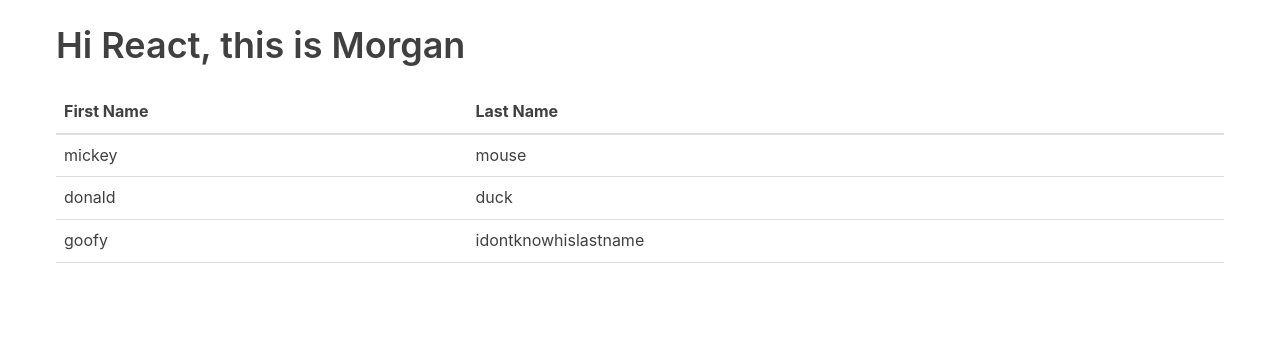
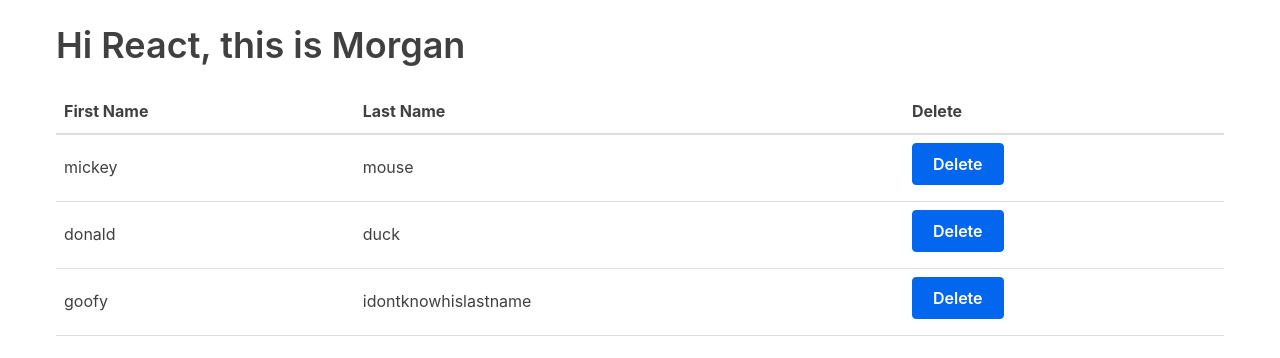
Before and after one commit to mapotofuu/idk-react, a React (Create React App) app: page / in a window 1280 px wide. Shown: the top 358 px of the page. Built offline with nearby package versions, Linux system fonts and the light colour scheme.

Commit message:
working on tutorial up to form data

```diff
--- a/src/App.js
+++ b/src/App.js
@@ -2,8 +2,8 @@ import React, { Component } from 'react';
 import Table from './Table';
 
 class App extends Component {
-  render() {
-    const names = [
+  state = {
+    names: [
       {
         firstname: 'mickey',
         lastname: 'mouse',
@@ -15,13 +15,28 @@ class App extends Component {
       {
         firstname: 'goofy',
         lastname: 'idontknowhislastname',
-      },
-    ];
+      }
+    ]
+  }
+
+  removeName = (index) => {
+    const {names} = this.state;
+
+    this.setState({
+      names: names.filter((name, i) => {
+        return i !== index
+      }),
+    })
+
+  }
+
+  render() {
+    const { names } = this.state;
 
     return (
       <div className="container">
         <h1>Hi React, this is Morgan</h1>
-        <Table nameData={names} />
+        <Table nameData={names} removeName={this.removeName} />
       </div>
     )
   }
--- a/src/Table.js
+++ b/src/Table.js
@@ -6,6 +6,7 @@ const TableHeader = () => {
       <tr>
         <th>First Name</th>
         <th>Last Name</th>
+        <th>Delete</th>
       </tr>
     </thead>
   )
@@ -17,6 +18,9 @@ const TableBody = (props) => {
       <tr key={index}>
         <td>{row.firstname}</td>
         <td>{row.lastname}</td>
+        <td>
+          <button onClick={() => props.removeName(index)}>Delete</button>
+        </td>
       </tr>
     )
   });
@@ -28,17 +32,16 @@ const TableBody = (props) => {
   )
 };
 
-class Table extends Component {
-    render() {
-        const { nameData } = this.props;
+const Table = (props) => {
+  const { nameData, removeName } = props;
 
   return (
     <table>
       <TableHeader />
-                <TableBody nameData={nameData} />
+      <TableBody nameData={nameData} removeName={removeName} />
     </table>
   )
-    }
-}
+
+};
 
 export default Table
```
Also changed, not shown: 1 other file (tests, documents, lock files or other folders). Lines whose indentation alone changed are shown as unchanged.
